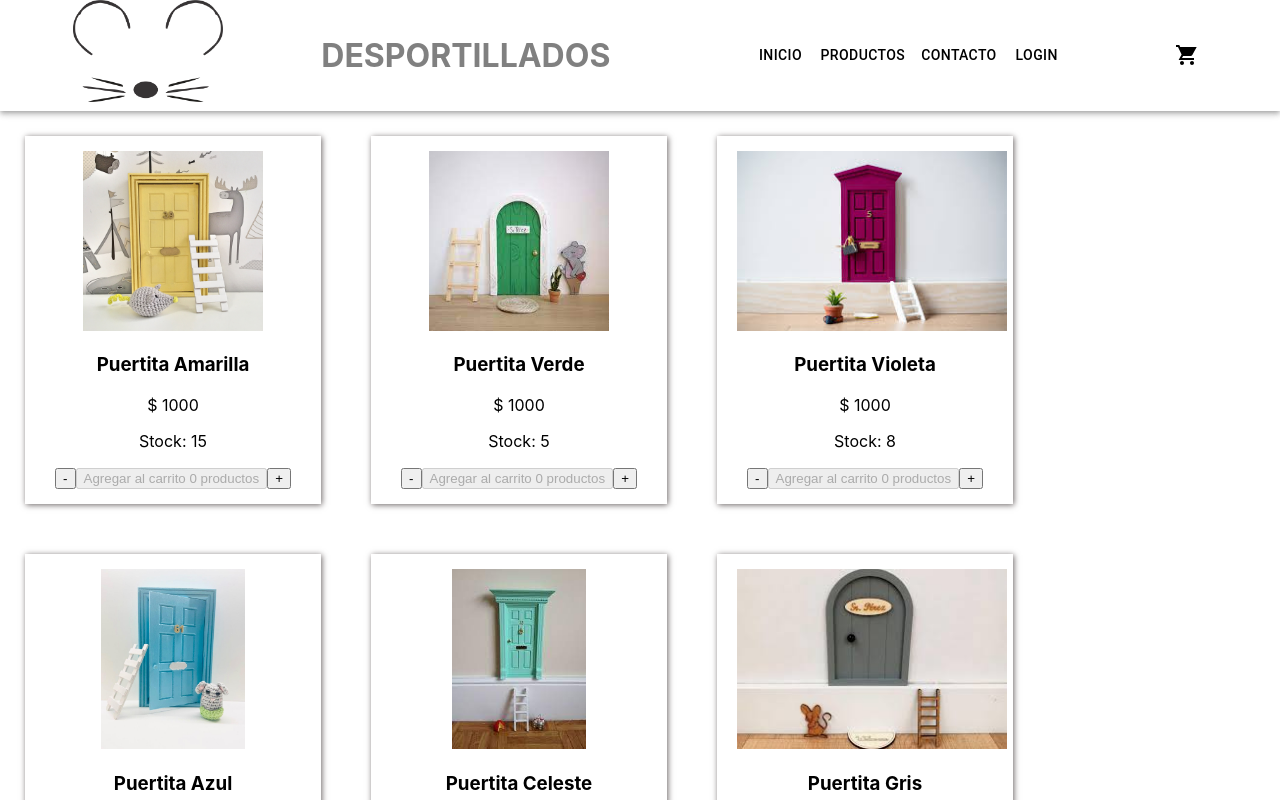
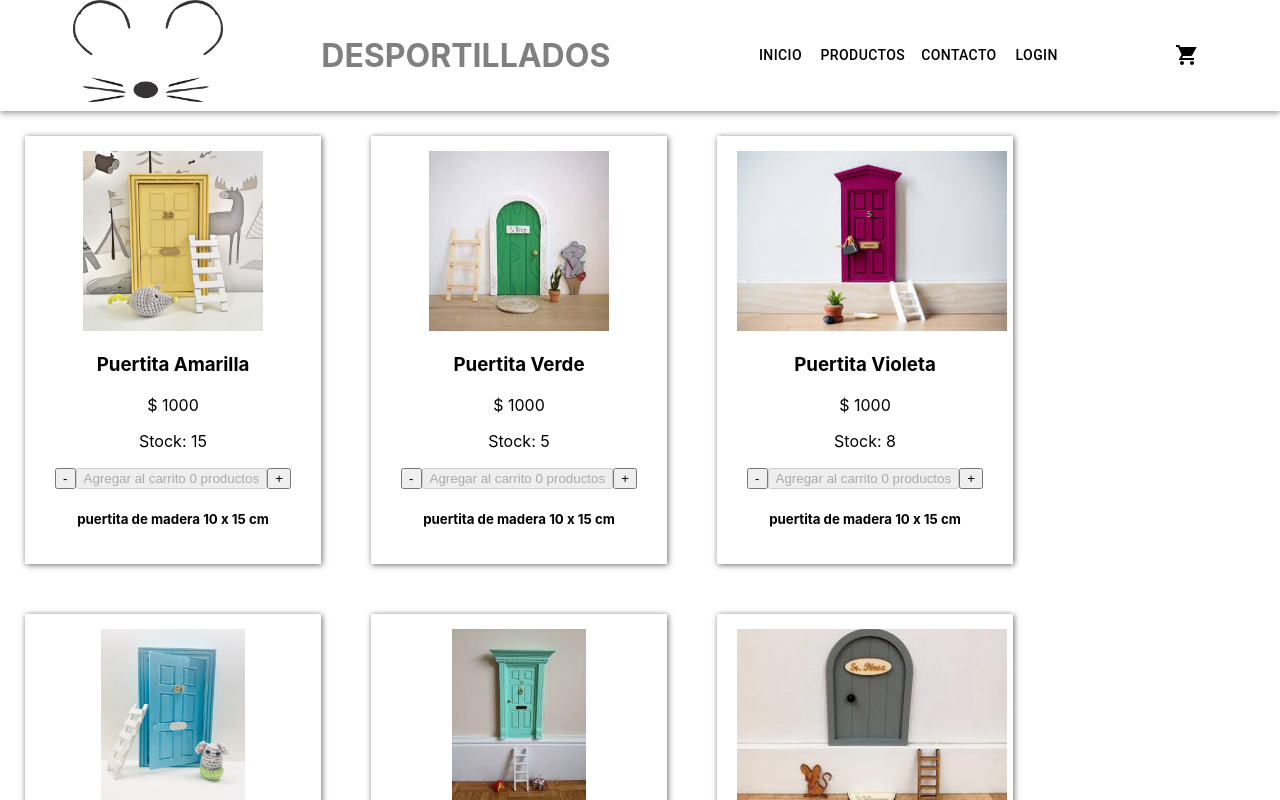
Before and after one commit to lauradt/DesportilladosDovalTemporelli, a React (Create React App) app in the folder desportillados/: page / in a window 1280 px wide. Shown: the top 800 px of the page. Built offline with nearby package versions, Linux system fonts and the light colour scheme.

Commit message:
entrega ItemDetail

```diff
--- a/desportillados/src/App.js
+++ b/desportillados/src/App.js
@@ -5,7 +5,6 @@ import './App.css';
 //components
 import NavBar from './components/NavBar/NavBar';
 import ItemListContainer from './components/ItemListContainer/ItemListContainer';
-
 const producto = {nombre:"Puertita Roja", precio:1000, stock:15}
 
 
@@ -14,7 +13,8 @@ function App() {
     <div className="App">
 
       <NavBar/>
-      <ItemListContainer nombre={producto.nombre} precio={producto.precio} stock={producto.stock}/>
+      <ItemListContainer/>
+
     </div>
   );
 }
--- a/desportillados/src/components/Item/Item.js
+++ b/desportillados/src/components/Item/Item.js
@@ -2,7 +2,7 @@ import React  from 'react';
 import ItemListContainer from '../ItemListContainer/ItemListContainer';
 import ItemCount from '../ItemCount/ItemCount';
 import './Item.css';
-
+import ItemDetailContainer from '../ItemDetailContainer/ItemDetailContainer';
 const Item =(props)=>{
     const onAdd =(cantidad)=>{
         console.log(`Se agregaron ${cantidad} unidades de ${props.item.nombre} al carrito`)
@@ -18,6 +18,7 @@ const Item =(props)=>{
             <p>$ {props.item.precio}</p>
             <p> Stock: {props.item.stock}</p>
             <ItemCount stock={props.item.stock} initial={0} onAdd={onAdd}/>
+            <ItemDetailContainer/>
             </div>
         </div>
     )
--- /dev/null
+++ b/desportillados/src/components/ItemDetail/ItemDetail.js
@@ -0,0 +1,24 @@
+import React from 'react';
+
+import Grid from '@mui/material/Grid';
+import Card from '@mui/material/Card';
+import CardActions from '@mui/material/CardActions';
+import CardActionArea from '@mui/material/CardActionArea';
+import CardContent from '@mui/material/CardContent';
+import CardMedia from '@mui/material/CardMedia';
+import Typography from '@mui/material/Typography';
+import Box from '@mui/material/Box';
+import ItemCount from '../ItemCount/ItemCount';
+
+const ItemDetail = (props) => {
+
+    return (
+        <div className="item-detail">
+            <div className="container-data-producto">
+            <h5>{props.item.descripcion}</h5>
+            </div>
+        </div>
+    )
+}
+
+export default ItemDetail;
--- /dev/null
+++ b/desportillados/src/components/ItemDetailContainer/ItemDetailContainer.js
@@ -0,0 +1,36 @@
+import React, {useState, useEffect } from 'react';
+import ItemDetail from '../ItemDetail/ItemDetail';
+
+const ItemDetailContainer = () => {
+  const [item, setItem] = useState([]);
+
+  const getItem = new Promise((resolve) => {
+    setTimeout(() => {
+      const mockItem = {
+        id:'1',
+        nombre: 'Puertita Amarilla',
+        img: 'Amarilla.jpg',
+        precio:'1000',
+        descripcion: 'puertita de madera 10 x 15 cm',
+        stock: 15
+        }
+
+      resolve(mockItem);
+    }, 2000)
+  })
+
+  useEffect(() => {
+    getItem.then((data) => {
+      setItem(data);
+    })
+  }, [])
+
+
+  return (
+    <div className="item-detail-container">
+      <ItemDetail item={item} />
+    </div>
+  );
+}
+
+export default ItemDetailContainer;
--- a/desportillados/src/components/ItemListContainer/ItemListContainer.js
+++ b/desportillados/src/components/ItemListContainer/ItemListContainer.js
@@ -9,6 +9,7 @@ const ItemListContainer = (props) => {
     return (
       <div className="ItemListContainer">
         <ItemList/>
+
         {/* <Item nombre="Puertita Roja" precio="1000" stock="15" /> */}
         {/* <p>Producto: <b>{producto.nombre}</b> <br />
           Precio: <b>${producto.precio}</b><br />
```
Also changed, not shown: desportillados/src/components/ItemDetail/ItemDetail.css (added), desportillados/src/components/ItemDetailContainer/ItemDetailContainer.css (added).
